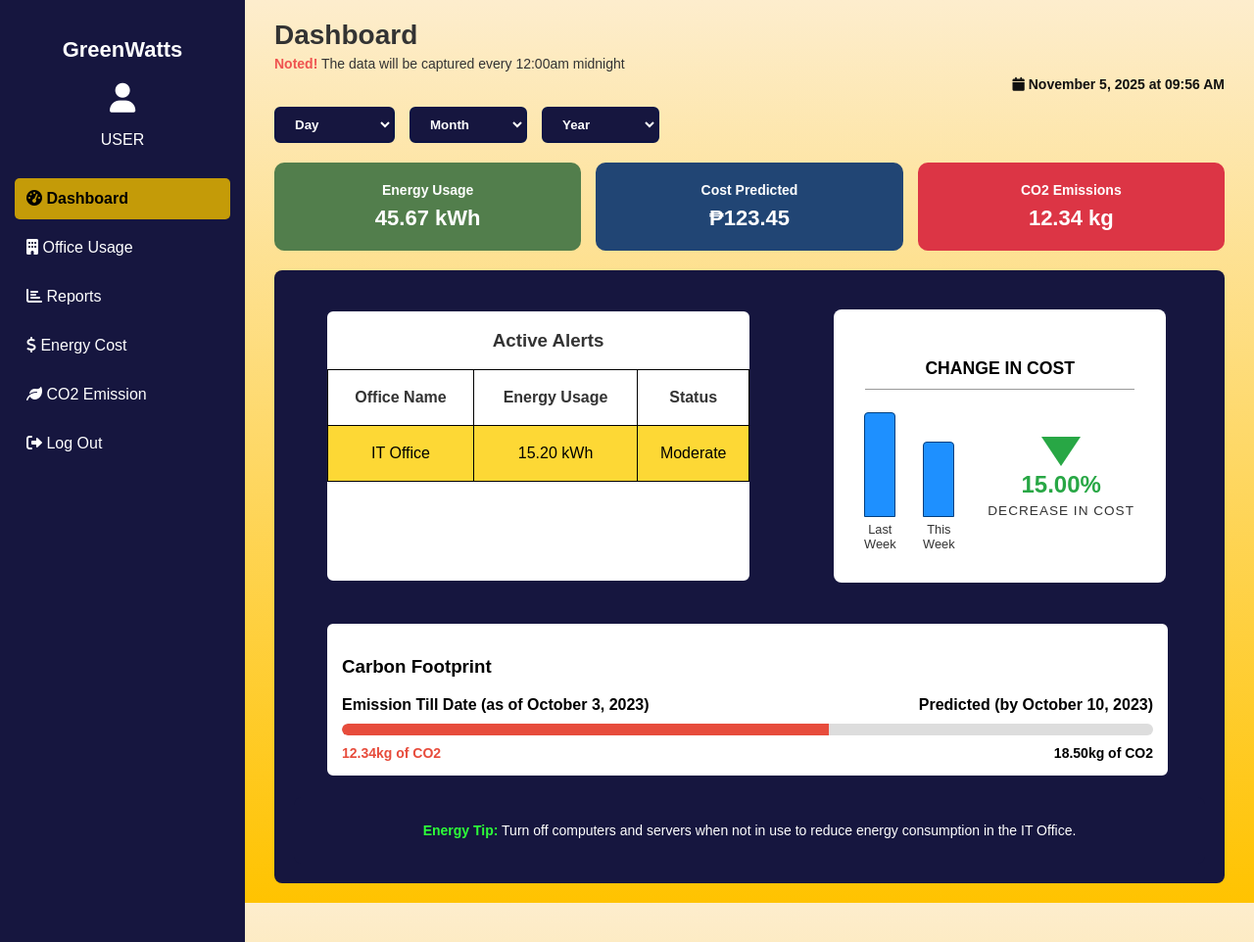
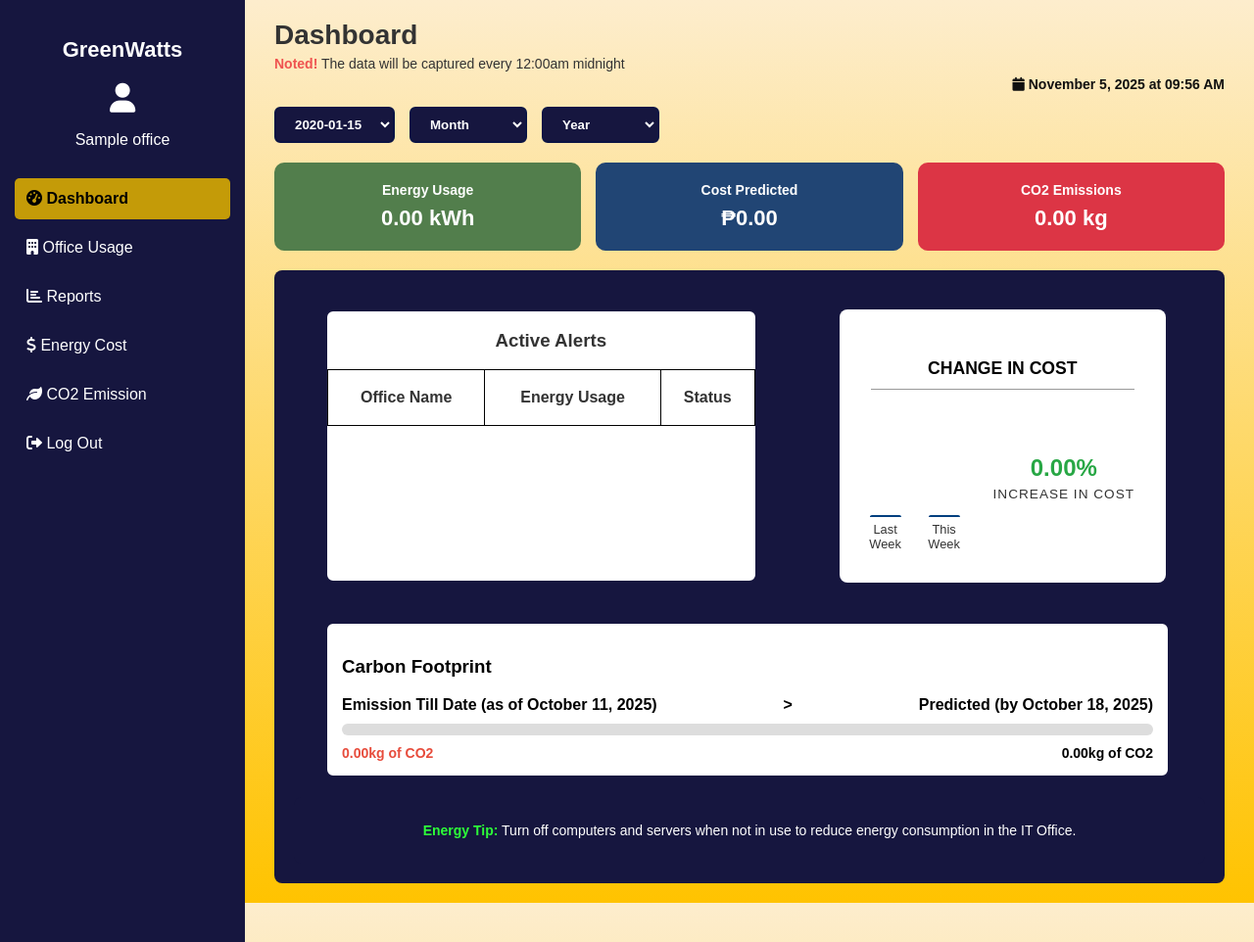
Before and after one commit to KenSanity19/GreenWatts_IoT, a Django app: page /dashboard/ in a window 1280 px wide. Shown: the whole page at 98% size. Run offline with Django 5.2, Linux system fonts and the light colour scheme; a user stored in the database is signed in; tables that the repository leaves empty hold one stand-in row (values such as "Sample post"); lists and menus that the app fills with data are empty.

Commit message:
feat: Update user dashboard to display dynamic data based on username
- Modified dashboard view to fetch and calculate energy usage, costs, emissions, alerts, cost changes, and carbon footprint for the logged-in user's office
- Updated dashboard.html template to use context variables instead of hardcoded values
- Added dynamic day options for date filtering based on available data for the user's devices
- Improved data display including office name in sidebar, real-time metrics in cards, dynamic alerts table, cost change bars, and carbon footprint progress

```diff
--- a/greenwatts/users/templates/users/dashboard.html
+++ b/greenwatts/users/templates/users/dashboard.html
@@ -21,17 +21,29 @@
       <h2 class="logo">GreenWatts</h2>
       <div class="admin-section">
         <div class="admin-icon"><i class="fas fa-user"></i></div>
-        <p>USER</p>
+        <p>{{ office.name }}</p>  <!-- Updated: Display office name -->
       </div>
 
       <nav>
-        <a href="{% url 'users:dashboard' %}" class="active"><i class="fas fa-tachometer-alt"></i> Dashboard</a>
-        <a href="{% url 'users:office_usage' %}"><i class="fas fa-building"></i> Office Usage</a>
-        <a href="{% url 'users:user_reports' %}"><i class="fas fa-chart-bar"></i> Reports</a>
-        <a href="{% url 'users:user_energy_cost' %}"><i class="fas fa-dollar-sign"></i> Energy Cost</a>
-        <a href="{% url 'users:user_emmision' %}"><i class="fas fa-leaf"></i> CO2 Emission</a>
+        <a href="{% url 'users:dashboard' %}" class="active"
+          ><i class="fas fa-tachometer-alt"></i> Dashboard</a
+        >
+        <a href="{% url 'users:office_usage' %}"
+          ><i class="fas fa-building"></i> Office Usage</a
+        >
+        <a href="{% url 'users:user_reports' %}"
+          ><i class="fas fa-chart-bar"></i> Reports</a
+        >
+        <a href="{% url 'users:user_energy_cost' %}"
+          ><i class="fas fa-dollar-sign"></i> Energy Cost</a
+        >
+        <a href="{% url 'users:user_emmision' %}"
+          ><i class="fas fa-leaf"></i> CO2 Emission</a
+        >
         <!-- logout goes to login page -->
-        <a href="{% url 'users:index' %}"><i class="fas fa-sign-out-alt"></i> Log Out</a>
+        <a href="{% url 'users:index' %}"
+          ><i class="fas fa-sign-out-alt"></i> Log Out</a
+        >
       </nav>
     </div>
 
@@ -52,10 +64,10 @@
       <!-- Filters -->
       <div class="filters">
         <select id="day-select">
-          <option value="">Day</option>
-          <option value="2023-10-01">2023-10-01</option>
-          <option value="2023-10-02">2023-10-02</option>
-          <option value="2023-10-03">2023-10-03</option>
+          <!-- Updated: Dynamic options if day_options added to view -->
+          {% for option in day_options %}
+            <option value="{{ option }}" {% if selected_date == option %}selected{% endif %}>{{ option }}</option>
+          {% endfor %}
         </select>
         <select>
           <option>Month</option>
@@ -73,15 +85,15 @@
       <div class="report-cards">
         <div class="card total">
           <p>Energy Usage</p>
-          <span>45.67 kWh</span>
+          <span>{{ energy_usage }} kWh</span>  <!-- Updated: Dynamic energy usage -->
         </div>
         <div class="card inactive">
           <p>Cost Predicted</p>
-          <span>₱123.45</span>
+          <span>{{ cost_predicted }}</span>  <!-- Updated: Dynamic cost -->
         </div>
         <div class="card highest">
           <p>CO2 Emissions</p>
-          <span>12.34 kg</span>
+          <span>{{ co2_emissions }} kg</span>  <!-- Updated: Dynamic emissions -->
         </div>
       </div>
 
@@ -94,17 +106,19 @@
           <!-- Active Alerts -->
           <div class="active-alerts">
             <h3 class="alerts">Active Alerts</h3>
-          <table>
+            <table>
               <tr>
                 <th>Office Name</th>
                 <th>Energy Usage</th>
                 <th>Status</th>
               </tr>
-              <tr class="moderate">
-                <td>IT Office</td>
-                <td>15.20 kWh</td>
-                <td>Moderate</td>
-              </tr>
+              {% for alert in alerts %}  <!-- Updated: Loop through alerts -->
+                <tr class="{% if alert.total_energy_kwh > 20 %}high{% elif alert.total_energy_kwh > 10 %}moderate{% else %}efficient{% endif %}">
+                  <td>{{ alert.device__office__name }}</td>
+                  <td>{{ alert.total_energy_kwh }} kWh</td>
+                  <td>{% if alert.total_energy_kwh > 20 %}High{% elif alert.total_energy_kwh > 10 %}Moderate{% else %}Efficient{% endif %}</td>
+                </tr>
+              {% endfor %}
             </table>
           </div>
 
@@ -115,18 +129,18 @@
             <div class="change-cost-content">
               <div class="bars">
                 <div class="bar">
-                  <div class="bar-fill" style="height: 70%"></div>
+                  <div class="bar-fill" style="height: {{ last_week_height }}%"></div>  <!-- Updated: Dynamic height -->
                   <div class="bar-label">Last Week</div>
                 </div>
                 <div class="bar">
-                  <div class="bar-fill" style="height: 50%"></div>
+                  <div class="bar-fill" style="height: {{ this_week_height }}%"></div>  <!-- Updated: Dynamic height -->
                   <div class="bar-label">This Week</div>
                 </div>
               </div>
               <div class="change-info">
-                <div class="arrow-down"></div>
-                <span class="percentage-text">15.00%</span>
-                <p class="change-text">DECREASE IN COST</p>
+                <div class="arrow-{{ cost_change_direction }}"></div>  <!-- Updated: Dynamic arrow -->
+                <span class="percentage-text">{{ cost_change_percent }}%</span>  <!-- Updated: Dynamic percentage -->
+                <p class="change-text">{{ cost_change_text }} IN COST</p>  <!-- Updated: Dynamic text -->
               </div>
             </div>
           </div>
@@ -137,25 +151,27 @@
           <h3>Carbon Footprint</h3>
           <div class="carbon-footprint-header">
             <span class="left-label"
-              ><strong>Emission</strong> Till Date (as of October 3, 2023)</span
+              ><strong>Emission</strong> Till Date (as of {{ selected_date|date:"F j, Y" }})</span  <!-- Updated: Dynamic date -->
             >
-            <span class="right-label">Predicted (by October 10, 2023)</span>
+            <span class="right-label">Predicted (by {{ predicted_date|date:"F j, Y" }})</span>  <!-- Updated: Dynamic date -->
           </div>
           <div class="carbon-footprint-content">
             <div class="carbon-footprint-bar">
-              <div class="progress-bar-fill" style="width: 60%;"></div>
+              <div class="progress-bar-fill" style="width: {{ progress_percentage }}%"></div>  <!-- Updated: Dynamic width -->
             </div>
           </div>
           <div class="carbon-footprint-values">
-            <span class="left-value"><b>12.34kg</b> of CO2</span>
-            <span class="right-value"><b>18.50kg</b> of CO2</span>
+            <span class="left-value"><b>{{ month_so_far_co2 }}kg</b> of CO2</span>  <!-- Updated: Dynamic value -->
+            <span class="right-value"><b>{{ predicted_co2 }}kg</b> of CO2</span>  <!-- Updated: Dynamic value -->
           </div>
         </div>
 
         <!-- Energy Tip -->
         <div class="energy-tip">
           <p>
-            <span class="green-text">Energy Tip:</span> Turn off computers and servers when not in use to reduce energy consumption in the IT Office.
+            <span class="green-text">Energy Tip:</span> Turn off computers and
+            servers when not in use to reduce energy consumption in the IT
+            Office.
           </p>
         </div>
       </div>
@@ -178,14 +194,16 @@
       updateTime(); // initial call
 
       // Handle day dropdown change
-      document.addEventListener('DOMContentLoaded', function() {
-        const daySelect = document.getElementById('day-select');
-        daySelect.addEventListener('change', function() {
+      document.addEventListener("DOMContentLoaded", function () {
+        const daySelect = document.getElementById("day-select");
+        daySelect.addEventListener("change", function () {
           const selectedValue = this.value;
           if (selectedValue) {
-            window.location.href = `?selected_date=${encodeURIComponent(selectedValue)}`;
+            window.location.href = `?selected_date=${encodeURIComponent(
+              selectedValue
+            )}`;
           } else {
-            window.location.href = '?'; // Clear selection, back to latest
+            window.location.href = "?"; // Clear selection, back to latest
           }
         });
       });
--- a/greenwatts/users/views.py
+++ b/greenwatts/users/views.py
@@ -18,8 +18,134 @@
 
 @login_required
 def dashboard(request):
+    from django.db.models import Sum, Max
+    from django.utils import timezone
+    from datetime import timedelta, date
+    from calendar import monthrange
+    import json
+    from ..sensors.models import EnergyRecord
+
     office = request.user
-    return render(request, 'users/dashboard.html', {'office': office})
+    selected_date_str = request.GET.get('selected_date')
+    if selected_date_str:
+        try:
+            selected_date = date.fromisoformat(selected_date_str)
+        except ValueError:
+            selected_date = timezone.now().date()
+    else:
+        selected_date = timezone.now().date()
+
+    # Get devices for the user's office
+    devices = office.devices.all()
+
+    # Get unique dates for day options
+    unique_dates_qs = EnergyRecord.objects.filter(device__in=devices).dates('date', 'day').distinct().order_by('-date')[:7]
+    day_options = [d.strftime('%Y-%m-%d') for d in unique_dates_qs]
+
+    # Total energy usage for selected date
+    energy_usage = EnergyRecord.objects.filter(
+        device__in=devices,
+        date=selected_date
+    ).aggregate(total=Sum('total_energy_kwh'))['total'] or 0
+
+    # Cost predicted (assuming cost_estimate is the predicted cost)
+    cost_predicted = EnergyRecord.objects.filter(
+        device__in=devices,
+        date=selected_date
+    ).aggregate(total=Sum('cost_estimate'))['total'] or 0
+
+    # CO2 emissions for selected date
+    co2_emissions = EnergyRecord.objects.filter(
+        device__in=devices,
+        date=selected_date
+    ).aggregate(total=Sum('carbon_emission_kgco2'))['total'] or 0
+
+    # Active alerts: Devices with energy usage > 10 kWh (example threshold)
+    alerts = EnergyRecord.objects.filter(
+        device__in=devices,
+        date=selected_date,
+        total_energy_kwh__gt=10  # Threshold for alert
+    ).select_related('device').values('device__office__name', 'total_energy_kwh')
+
+    # Change in cost: Compare last week vs this week
+    today = selected_date
+    start_of_week = today - timedelta(days=today.weekday())  # Monday of current week
+    end_of_week = start_of_week + timedelta(days=6)  # Sunday
+
+    this_week_cost = EnergyRecord.objects.filter(
+        device__in=devices,
+        date__gte=start_of_week,
+        date__lte=end_of_week
+    ).aggregate(total=Sum('cost_estimate'))['total'] or 0
+
+    last_week_start = start_of_week - timedelta(days=7)
+    last_week_end = end_of_week - timedelta(days=7)
+    last_week_cost = EnergyRecord.objects.filter(
+        device__in=devices,
+        date__gte=last_week_start,
+        date__lte=last_week_end
+    ).aggregate(total=Sum('cost_estimate'))['total'] or 0
+
+    if last_week_cost > 0:
+        cost_change_percent = ((this_week_cost - last_week_cost) / last_week_cost) * 100
+    else:
+        cost_change_percent = 0
+    cost_change_direction = 'down' if cost_change_percent < 0 else 'up'
+    cost_change_text = 'DECREASE' if cost_change_percent < 0 else 'INCREASE'
+
+    # Calculate bar heights (normalize to 100% max)
+    max_cost = max(this_week_cost, last_week_cost) if max(this_week_cost, last_week_cost) > 0 else 1
+    last_week_height = (last_week_cost / max_cost) * 100
+    this_week_height = (this_week_cost / max_cost) * 100
+
+    # Carbon footprint: Till date and predicted
+    current_year = today.year
+    current_month = today.month
+    days_so_far = today.day
+    days_in_month = monthrange(current_year, current_month)[1]
+
+    month_so_far_co2 = EnergyRecord.objects.filter(
+        device__in=devices,
+        date__year=current_year,
+        date__month=current_month,
+        date__lte=today
+    ).aggregate(total=Sum('carbon_emission_kgco2'))['total'] or 0
+
+    avg_daily_co2 = month_so_far_co2 / days_so_far if days_so_far > 0 else 0
+    predicted_co2 = avg_daily_co2 * days_in_month
+
+    # Calculate progress percentage for carbon footprint bar
+    progress_percentage = (month_so_far_co2 / predicted_co2 * 100) if predicted_co2 > 0 else 0
+
+    # Calculate bar heights for cost change (scale to 100%)
+    max_cost = max(this_week_cost, last_week_cost) if this_week_cost or last_week_cost else 1
+    last_week_height = (last_week_cost / max_cost) * 100 if max_cost > 0 else 0
+    this_week_height = (this_week_cost / max_cost) * 100 if max_cost > 0 else 0
+
+    # Predicted date for carbon footprint
+    predicted_date = selected_date + timedelta(days=7)
+
+    context = {
+        'office': office,
+        'selected_date': selected_date,
+        'predicted_date': predicted_date,
+        'day_options': day_options,
+        'energy_usage': f"{energy_usage:.2f}",
+        'cost_predicted': f"₱{cost_predicted:.2f}",
+        'co2_emissions': f"{co2_emissions:.2f}",
+        'alerts': alerts,
+        'this_week_cost': this_week_cost,
+        'last_week_cost': last_week_cost,
+        'last_week_height': last_week_height,
+        'this_week_height': this_week_height,
+        'cost_change_percent': f"{abs(cost_change_percent):.2f}",
+        'cost_change_direction': cost_change_direction,
+        'cost_change_text': cost_change_text,
+        'month_so_far_co2': f"{month_so_far_co2:.2f}",
+        'predicted_co2': f"{predicted_co2:.2f}",
+        'progress_percentage': f"{progress_percentage:.1f}",
+    }
+    return render(request, 'users/dashboard.html', context)
 
 @login_required
 def office_usage(request):
```
